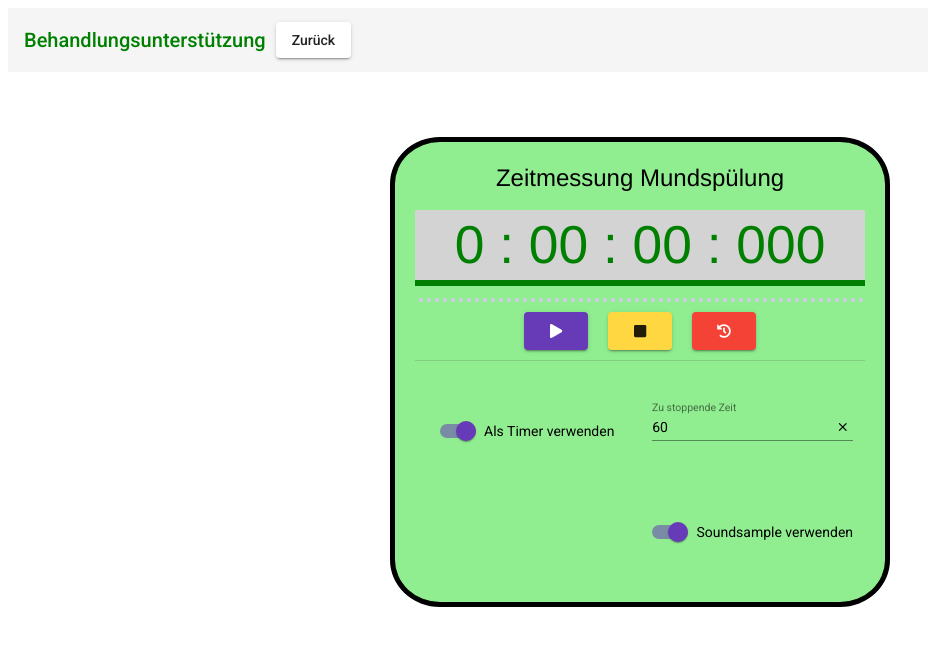
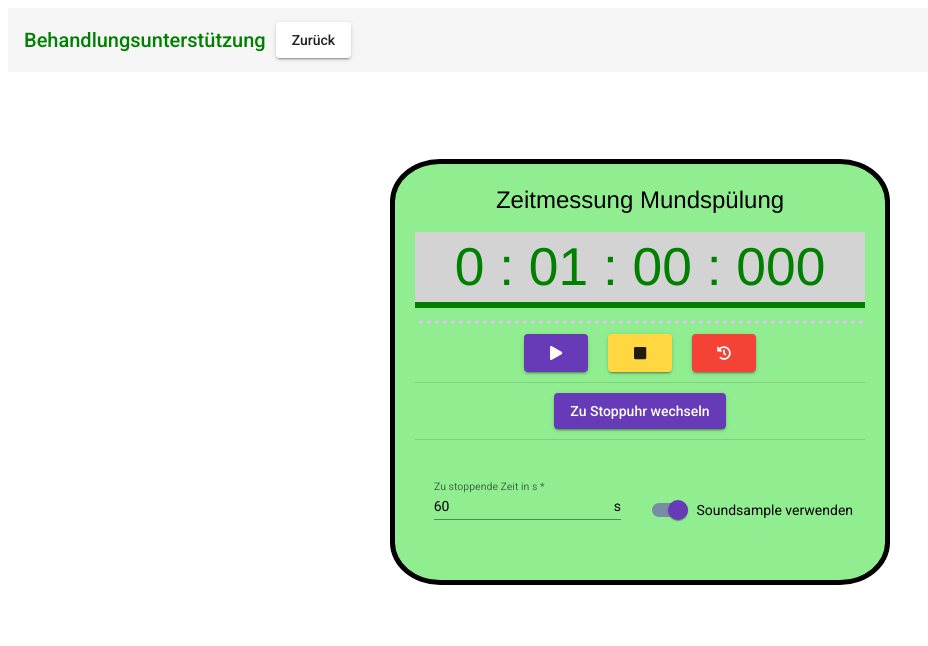
Before and after one commit to Walnussbaer/DentistTool, an Angular app: page /treatment-preparation in a window 1280 px wide. Shown: the top 646 px of the page, without its empty margins (0-928 px from the left). Built offline with nearby package versions, Linux system fonts and the light colour scheme.

Commit message:
implemented timer functionality and added sound sample

```diff
--- a/src/app/components/timer/timer.component.html
+++ b/src/app/components/timer/timer.component.html
@@ -2,57 +2,50 @@
 
     <h1 style="text-align:center">{{caption}}</h1>
 
-    <timerface [elapsedMiliseconds]="elapsedMs"></timerface>
+    <timerface [milisecondsToShow]="milisecondsToShow"></timerface>
 
-    <mat-progress-bar [mode]="progressBarMode"></mat-progress-bar>
+    <mat-progress-bar [mode]="progressBarMode" [value]="timerProgress"></mat-progress-bar>
 
     <!-- button section -->
-    <button [disabled]="configuredStopTime<=0" class="action-button" (click)="startTimer()" color="primary" matTooltip="Start" mat-raised-button>
+    <button [disabled]="timerInputFormControl.value<=0 && currentMode==0" class="action-button" (click)="runTimeGadget()" color="primary" matTooltip="Start" mat-raised-button>
         <fa-icon [icon]="faPlay"></fa-icon>
     </button>
 
-    <button [disabled]="configuredStopTime<=0" class="action-button" (click)="stopTimer()" color="accent" matTooltip="Stopp" mat-raised-button>
+    <button [disabled]="timerInputFormControl.value<=0" class="action-button" (click)="stopTimeGadget()" color="accent" matTooltip="Stopp" mat-raised-button>
         <fa-icon [icon]="faStop"></fa-icon>
     </button>
 
-    <button class="action-button" (click)="resetTimer()" color="warn" matTooltip="Zurücksetzen" mat-raised-button>
+    <button class="action-button" (click)="resetTimeGadget()" color="warn" matTooltip="Zurücksetzen" mat-raised-button>
         <fa-icon [icon]="faHistory"></fa-icon>
     </button>
 
     <mat-divider class="my-divider"></mat-divider>
 
-    <!-- config section, viewed in a grid layout -->
-    <div id="config" style="margin-top: 20px;">
+    <!-- to choose between driffent modes-->
+    <button class="action-button" (click)="onContextChange()" [disabled]="timeGadgetRunning" color="primary" matTooltip="Kontext wechseln" mat-raised-button>
+        {{contextChangeButtonLabel}}
+    </button>
+
+    <mat-divider class="my-divider"></mat-divider>
+
+
+    <!-- config section, viewed in a grid layout, dependend on chosen mode -->
+    <div id="timeGadgetConfig" *ngIf="currentMode==0" style="margin-top: 20px;">
 
         <mat-grid-list cols="2" rowHeight="100px">
-
             <mat-grid-tile>
 
-                <mat-slide-toggle (toggleChange)="switchTimerContext()" color="primary" [disabled]="false" [(ngModel)]="useAsTimer" name="enableTimer">
-                    Als Timer verwenden
-                </mat-slide-toggle>
-
-            </mat-grid-tile>
-
-            <mat-grid-tile>
-
-                <mat-form-field *ngIf="useAsTimer">
-                    <mat-label>Zu stoppende Zeit</mat-label>
-                    <input matInput type="number" [(ngModel)]="configuredStopTime">
-                    <button mat-button *ngIf="configuredStopTime" matSuffix mat-icon-button aria-label="Clear" (click)="configuredStopTime=0">
-                    <mat-icon>close</mat-icon>
-                    </button>
+                <mat-form-field>
+                    <mat-label>Zu stoppende Zeit in s</mat-label>
+                    <input matInput type="number" [formControl]="timerInputFormControl">
+                    <span matSuffix>s</span>
                 </mat-form-field>
 
             </mat-grid-tile>
 
             <mat-grid-tile>
 
-            </mat-grid-tile>
-
-            <mat-grid-tile>
-
-                <mat-slide-toggle *ngIf="useAsTimer" color="primary" [disabled]="false" [checked]="true" [(ngModel)]="playEndOfTimerSoundSample" name="enableTimerSoundSample">
+                <mat-slide-toggle color="primary" [disabled]="false" [checked]="true" [(ngModel)]="playEndOfTimerSoundSample" name="enableTimerSoundSample">
                     Soundsample verwenden
                 </mat-slide-toggle>
 
--- a/src/app/components/timer/timer.component.ts
+++ b/src/app/components/timer/timer.component.ts
@@ -6,6 +6,8 @@ import {MatSlideToggleModule} from '@angular/material/slide-toggle';
 import {MatProgressBarModule, ProgressBarMode} from '@angular/material/progress-bar';
 import { faPlay, faStop,faHistory, IconDefinition } from '@fortawesome/free-solid-svg-icons';
 import {MatTooltipModule} from '@angular/material/tooltip';
+import {MatButtonToggleModule} from '@angular/material/button-toggle';
+import { FormControl, Validators } from '@angular/forms';
 
 @Component({
   selector: 'timer-component',
@@ -17,25 +19,48 @@ export class TimerComponent implements OnInit, OnChanges {
   /** caption of the timer */
   @Input() caption: string;
 
+  /** the progess of the progress spinner in percent (only be used in timer mode) */
+  public timerProgress: number = 0;
+
   /** icon for start timer button */
-  faPlay: IconDefinition = faPlay;
+  public faPlay: IconDefinition = faPlay;
 
   /** icon for stop timer button*/
-  faStop: IconDefinition = faStop;
+  public faStop: IconDefinition = faStop;
 
   /** icon for reset timer button */
-  faHistory: IconDefinition = faHistory;
+  public faHistory: IconDefinition = faHistory;
 
-  progressBarMode: ProgressBarMode = "buffer";
+  /** the mode of the progress bar */
+  public progressBarMode: ProgressBarMode = "buffer";
 
   /** stores the number of elapsed miliseconds since start when the user pressed the start button */
-  elapsedMs: number = 0;
+  public milisecondsToShow: number = 0;
+
+  /** the caption of the change context button */
+  public contextChangeButtonLabel: string;
+
+  /** stores the current active mode */
+  public currentMode: TimeGadgetMode = TimeGadgetMode.TIMER;
+
+  /** indicates whether the timer is working (as stoppwatch or actual timer) */
+  public timeGadgetRunning: boolean = false;
+
+  /** indicates whether a previously runned timer is just stopped */
+  public timerStopped: boolean = false;
+
+  /** plays a sound sample when this component is used as a timer and the user defined time has elapsed */
+  public playEndOfTimerSoundSample: boolean = true;
+
+  /** the form control for the miliseconds input for the timer */
+  public timerInputFormControl = new FormControl(60,[
+    Validators.required,
+    Validators.min(0)
+  ]);
+
 
   /** stores the id of the interval that calculates the elapsed ms */
-  private timerIntervalId: number;
-
-  /** the time the user wants to measure, given in seconds */
-  public configuredStopTime: number = 60;
+  private timeGadgetIntervalId: number;
 
   /** config object for all snackbars of this component */
   private snackbarConfig: MatSnackBarConfig<any> = {
@@ -47,92 +72,274 @@ export class TimerComponent implements OnInit, OnChanges {
   /** caption for the button of the snackar which can close the snackbar */
   private snackbarActionLabel: string = "Okay"
 
-  /** indicates whether the timer is working (as stoppwatch or actual timer) */
-  public timerRunning: boolean = false;
-
-  /** indicates whether a previously runned timer is just stopped */
-  public timerStopped: boolean = false;
-
-  /**uses the timer component as an actual timer (with a predefined time to elapse) */
-  public useAsTimer: boolean = true;
-
-  /** plays a sound sample when this component is used as a timer and the user defined time has elapsed */
-  public playEndOfTimerSoundSample: boolean = true;
-
   /** constructor of this component. Intializes a service for using Angular Material SnackBars */
   constructor(private _snackBar: MatSnackBar) { }
 
   ngOnInit(): void {
+
+    // sets correct text of context change button
+    this.setContextChangeButtonLabel();
+
+    // we subscribe to all changes on the input field for the timer
+    this.onTimerInputValueChange();
+
+    // set timerface according to default value of user input for timer, if timer is the initial context
+    if (this.currentMode == TimeGadgetMode.TIMER){
+      this.setTimerfaceFromUserInput();
+    }
+
   }
 
   ngOnChanges(): void {
   }
 
+  onTimerInputValueChange(): void {
+    this.timerInputFormControl.valueChanges.subscribe(seconds => {
+      if (seconds >= 0){
+        this.setTimerfaceFromUserInput(); // convert seconds to miliseconds and pass to timerface
+      }
+
+    });
+  }
+
   /**
-   * Gets executed when the toggle to switch between timer and stopwatch is used by ther user.
+   * Gets executed when the toggle button to switch between timer and stopwatch is used by ther user.
    */
-  switchTimerContext(){
-    if (this.configuredStopTime <= 0 && this.useAsTimer==true){
-      this.configuredStopTime = 60;
+  public onContextChange(){
+
+    if (this.currentMode == TimeGadgetMode.STOPWATCH){
+      this.currentMode = TimeGadgetMode.TIMER;
+      this.setTimerfaceFromUserInput();
+    } else {
+      this.currentMode = TimeGadgetMode.STOPWATCH;
+      this.resetTimerFace();
+    }
+
+    this.setContextChangeButtonLabel();
+
+  }
+
+  public setContextChangeButtonLabel(){
+    if (this.currentMode == TimeGadgetMode.STOPWATCH){
+      this.contextChangeButtonLabel = "Zu Zeitgeber wechseln"
+    } else {
+      this.contextChangeButtonLabel = "Zu Stoppuhr wechseln"
     }
   }
 
   /**
-   * Gets executed when the user starts the timer.
+   * Gets executed when the user presses the play button.
+   *
+   * Identifies the mode and then continues in the respective function.
    */
-  startTimer(){
+  public runTimeGadget(){
+
+    // stop any previous interval execution
+    clearInterval(this.timeGadgetIntervalId);
+
+    switch (this.currentMode){
+      case TimeGadgetMode.STOPWATCH: {
+        this.startStopwatch();
+        break;
+      }
+      case TimeGadgetMode.TIMER: {
+        this.startTimer();
+
+      }
+    }
+
+  }
+
+  /**
+   * Gets executed when the user presses the stop button.
+   *
+   * Identifies the mode and then continues in the respective function.
+   */
+  public stopTimeGadget(){
+
+    clearInterval(this.timeGadgetIntervalId);
+
+    this.timeGadgetRunning = false;
+    this.progressBarMode = "buffer";
+
+    switch (this.currentMode){
+      case TimeGadgetMode.STOPWATCH: {
+        this.stopStopwatch();
+        break;
+      }
+      case TimeGadgetMode.TIMER: {
+        this.stopTimer();
+        break;
+      }
+    }
+
+  }
+
+  /**
+   * Gets executes when the user presses the reset button.
+   *
+   * Identifies the mode and then continues in the respective function.
+   */
+  public resetTimeGadget(){
+
+    clearInterval(this.timeGadgetIntervalId);
+    this.timeGadgetRunning = false;
+    this.progressBarMode = "buffer";
+
+    switch (this.currentMode){
+      case TimeGadgetMode.STOPWATCH: {
+        this.resetStopwatch();
+        break;
+      }
+      case TimeGadgetMode.TIMER: {
+        this.resetTimer();
+        break;
+      }
+    }
+
+  }
+
+  /**
+   * Sets the miliseconds to show in the timerface according to the userinput.
+   *
+   * Converts userinput (seconds) to miliseconds.
+   */
+  private setTimerfaceFromUserInput(){
+    this.milisecondsToShow = this.timerInputFormControl.value * 1000;
+  }
+
+  /**
+   * Resets the timerface to 0.
+   */
+  private resetTimerFace(){
+    this.milisecondsToShow = 0;
+  }
+
+  /**
+   * Starts a new stopwatch.
+   */
+  private startStopwatch(){
+
+    /** the time when the user pressed the "Start" button*/
+    let startTime: number = Date.now();
+    this.milisecondsToShow = 0;
+
+    // calculate difference between current time and start time
+    this.timeGadgetIntervalId = window.setInterval(() => {
+      this.milisecondsToShow = Date.now() - startTime;
+    },25); // calculate difference "only" every second so we can maintain a good performance
+
+    this.timeGadgetRunning = true;
+    this.progressBarMode = "indeterminate";
+
+    console.log("Stopwatch started");
+    this._snackBar.open("Stoppuhr wurde gestartet",this.snackbarActionLabel,this.snackbarConfig);
+  }
+
+  /**
+   * Stops a running stopwatch. Does NOT clear the timerface.
+   */
+  private stopStopwatch(){
+
+    console.log("Stopwatch stopped");
+    this._snackBar.open("Stoppuhr wurde gestoppt",this.snackbarActionLabel,this.snackbarConfig);
+
+  }
+
+  /**
+   * Stops and reset a running stopwatch. Does clear the timerface.
+   */
+  private resetStopwatch(){
+
+    this.milisecondsToShow=0;
+
+    console.log("Stopwatch reset");
+    this._snackBar.open("Stoppuhr wurde zurückgesetzt",this.snackbarActionLabel,this.snackbarConfig);
+
+  }
+
+  /**
+   * Gets executed when the user presses the play button and the mode is set to timer.
+   */
+  private startTimer(){
 
     /** the time when the user pressed the "Start" button*/
     let startTime: number = Date.now();
 
-    // stop any previous interval execution
-    clearInterval(this.timerIntervalId);
+    var elapsedMs: number;
+    var timeToRun = this.timerInputFormControl.value * 1000;
 
-    this.elapsedMs = 0;
+    this.timerInputFormControl.disable(); //TODO: implement observable in timerface component so that we don't have to disable and enable is manually
+    this.progressBarMode = "determinate";
+
+    this.timeGadgetRunning = true;
 
     // calculate difference between current time and start time
-    this.timerIntervalId = window.setInterval(() => {
-      this.elapsedMs = Date.now() - startTime;
+    this.timeGadgetIntervalId = window.setInterval(() => {
+      elapsedMs= Date.now() - startTime;
+
+      // if time set by user has elapsed
+      if (elapsedMs>=timeToRun){
+
+        this.resetTimerFace();
+
+        if (this.playEndOfTimerSoundSample == true){
+          this.playSoundSample();
+        }
+        this.timerProgress = 100;
+        this.timeGadgetRunning = false;
+        clearInterval(this.timeGadgetIntervalId);
+
+      } else {
+        this.milisecondsToShow = timeToRun - elapsedMs;
+        this.timerProgress = elapsedMs / timeToRun * 100;
+      }
     },25); // calculate difference "only" every second so we can maintain a good performance
-
-    this.timerRunning = true;
-    this.progressBarMode = "indeterminate";
-
-    console.log("Timer started");
-    this._snackBar.open("Timer wurde gestartet",this.snackbarActionLabel,this.snackbarConfig);
-
   }
 
   /**
-   * Gets executres when the user stops the timer. Does NOT clear the timerface.
+   * Gets executed when the user presses the stop button and the mode is set to timer.
    */
-  stopTimer(){
+  private stopTimer(){
 
-    clearInterval(this.timerIntervalId);
-
-    this.timerRunning = false;
-    this.progressBarMode = "buffer";
-    this.timerStopped = true;
+    this.timerProgress = 0;
 
     console.log("Timer stopped");
     this._snackBar.open("Timer wurde gestoppt",this.snackbarActionLabel,this.snackbarConfig);
 
   }
 
-  /**
-   * Gets executes when the user resets the timer. Does clear the timerface.
+    /**
+   * Gets executed when the user presses the reset button and the mode is set to timer.
    */
-  resetTimer(){
+  private resetTimer(){
 
-    clearInterval(this.timerIntervalId);
+    this.timerProgress = 0;
 
-    this.timerRunning = false;
-    this.elapsedMs=0;
-    this.progressBarMode = "buffer";
+    this.setTimerfaceFromUserInput();
+    this.timerInputFormControl.enable();
 
     console.log("Timer reset");
     this._snackBar.open("Timer wurde zurückgesetzt",this.snackbarActionLabel,this.snackbarConfig);
 
   }
 
+  private playSoundSample(){
+
+    console.log("Playing sound sample");
+
+    let audio = new Audio();
+    audio.src = "../../assets/sounds/endOfTimerSoundSample.mp3";
+    audio.load();
+    audio.play();
+
+  }
+
 }
+
+export enum TimeGadgetMode {
+
+  TIMER = 0,
+  STOPWATCH = 1,
+
+}
--- a/src/app/components/timer/timerface/timerface.component.html
+++ b/src/app/components/timer/timerface/timerface.component.html
@@ -1,3 +1,3 @@
 <div>
-    <p id="timerLabel" class="timerface">{{formatedElapsedMiliseconds}}<p>
+    <p id="timerLabel" class="timerface">{{formattedMilisecondsToShow}}<p>
 </div>
--- a/src/app/components/timer/timerface/timerface.component.ts
+++ b/src/app/components/timer/timerface/timerface.component.ts
@@ -8,10 +8,11 @@ import { Component, Input, OnChanges, OnInit } from '@angular/core';
 })
 export class TimerfaceComponent implements OnInit, OnChanges {
 
-  /** the count of elapsed miliseconds since a known start time */
-  @Input() elapsedMiliseconds : number;
+  /** the time to show expressed in miliseconds */
+  @Input() milisecondsToShow : number;
 
-  formatedElapsedMiliseconds: string;
+  /** the time to show expressed in more human readable format */
+  formattedMilisecondsToShow: string;
 
   constructor() { }
 
@@ -20,7 +21,7 @@ export class TimerfaceComponent implements OnInit, OnChanges {
 
   ngOnChanges(): void {
 
-    this.formatedElapsedMiliseconds = this.formatTime(this.elapsedMiliseconds);
+    this.formattedMilisecondsToShow = this.formatTime(this.milisecondsToShow);
 
   }
 
--- a/src/app/shared/shared/shared.module.ts
+++ b/src/app/shared/shared/shared.module.ts
@@ -15,6 +15,7 @@ import {MatProgressSpinnerModule} from '@angular/material/progress-spinner';
 import {MatProgressBarModule} from '@angular/material/progress-bar';
 import { FontAwesomeModule } from '@fortawesome/angular-fontawesome';
 import {MatTooltipModule} from '@angular/material/tooltip';
+import {MatButtonToggleModule} from '@angular/material/button-toggle';
 
 
 
@@ -34,11 +35,13 @@ import {MatTooltipModule} from '@angular/material/tooltip';
     MatInputModule,
     MatIconModule,
     FormsModule,
+    ReactiveFormsModule,
     MatSlideToggleModule,
     MatProgressSpinnerModule,
     MatProgressBarModule,
     FontAwesomeModule,
-    MatTooltipModule
+    MatTooltipModule,
+    MatButtonToggleModule
   ]
 })
 export class SharedModule { }
```
Also changed, not shown: 1 other file (tests, documents, lock files or other folders).
